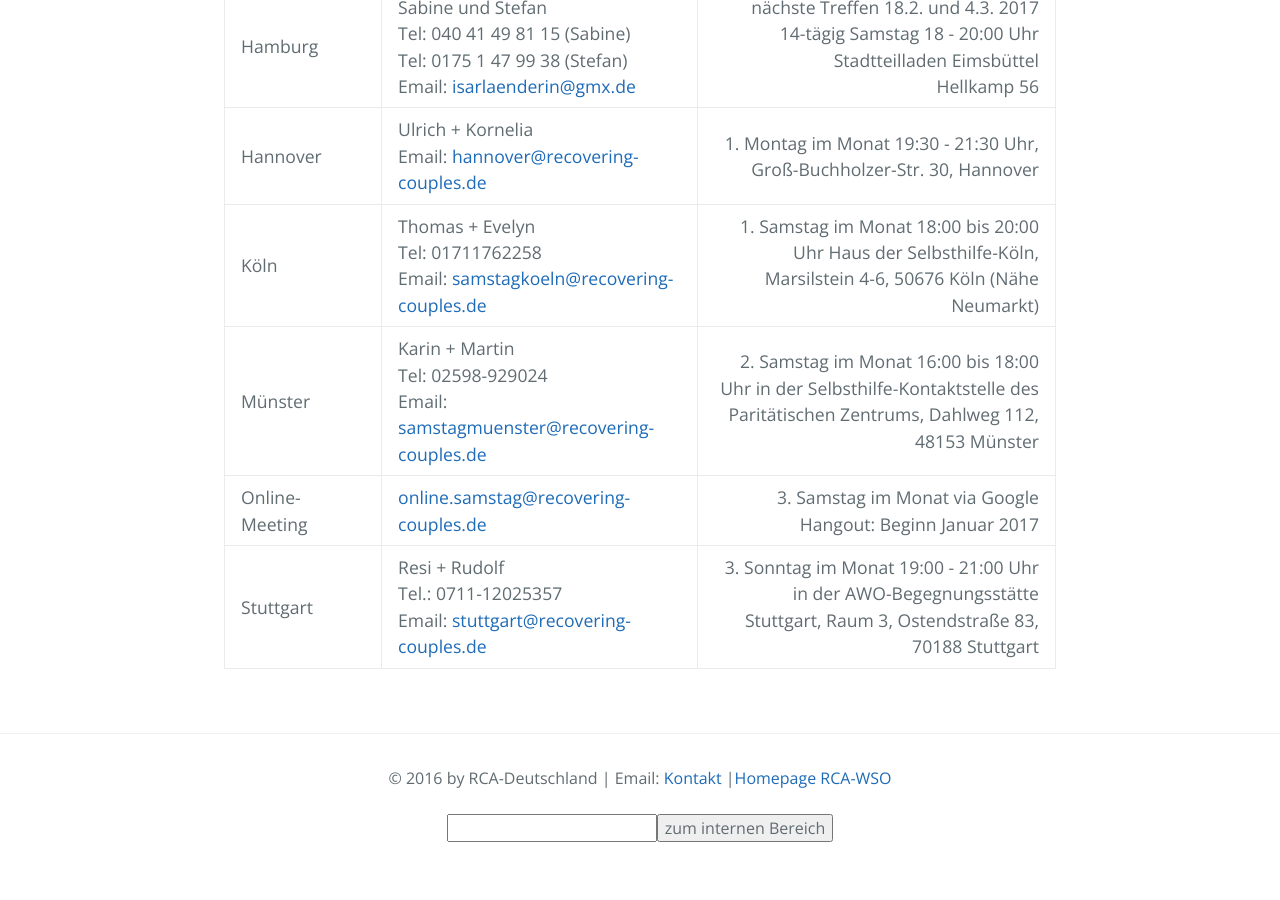
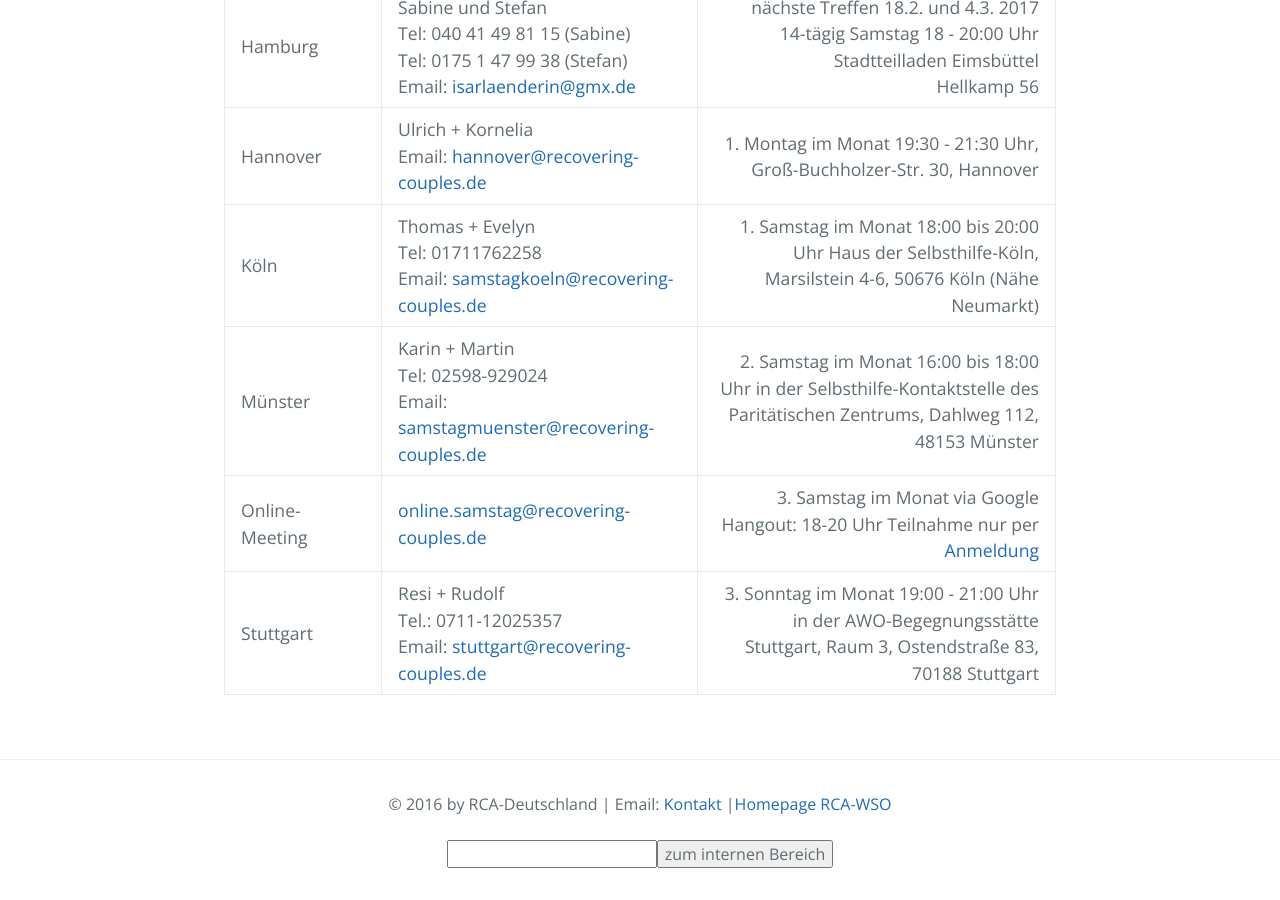
Before and after one commit to rcadeutschland/rcadeutschland.github.io, a Jekyll site: the page built from Gruppen.MD, in a window 1280 px wide and 900 px high, scrolled down 745 px. Built offline with Jekyll 4.4.1, drawn with Linux system fonts in a browser that asks for light colours; nearby versions of some CDN libraries; before the commit the page ends 1619 px from its top, so only the background shows below that.

Commit message:
Update Gruppen.MD

```diff
--- a/Gruppen.MD
+++ b/Gruppen.MD
@@ -12,5 +12,5 @@ title: RCA Gruppen
 | Hannover | Ulrich + Kornelia<br>Email: <hannover@recovering-couples.de> | 1. Montag im Monat 19:30 - 21:30 Uhr,  Groß-Buchholzer-Str. 30, Hannover |
 | Köln | Thomas + Evelyn<br>Tel: 01711762258<br>Email: <samstagkoeln@recovering-couples.de> | 1. Samstag im Monat 18:00 bis 20:00 Uhr Haus der Selbsthilfe-Köln, Marsilstein 4-6, 50676 Köln (Nähe Neumarkt) |
 | Münster | Karin + Martin<br>Tel: 02598-929024<br>Email: <samstagmuenster@recovering-couples.de> | 2. Samstag im Monat 16:00 bis 18:00 Uhr  in der Selbsthilfe-Kontaktstelle des Paritätischen Zentrums, Dahlweg 112, 48153 Münster |
-| Online-Meeting | <online.samstag@recovering-couples.de> | 3. Samstag im Monat via Google Hangout: Beginn Januar 2017 |
+| Online-Meeting | <online.samstag@recovering-couples.de> | 3. Samstag im Monat via Google Hangout: 18-20 Uhr Teilnahme nur per <a href="mailto:online.samstag@recovering-couples.de?subject=[Anmeldung RCA-Onlinemeeting]">Anmeldung</a> |
 | Stuttgart | Resi + Rudolf<br>Tel.: 0711-12025357<br>Email: <stuttgart@recovering-couples.de> | 3. Sonntag im Monat 19:00 - 21:00 Uhr in der AWO-Begegnungsstätte Stuttgart, Raum 3, Ostendstraße 83, 70188 Stuttgart |
```
